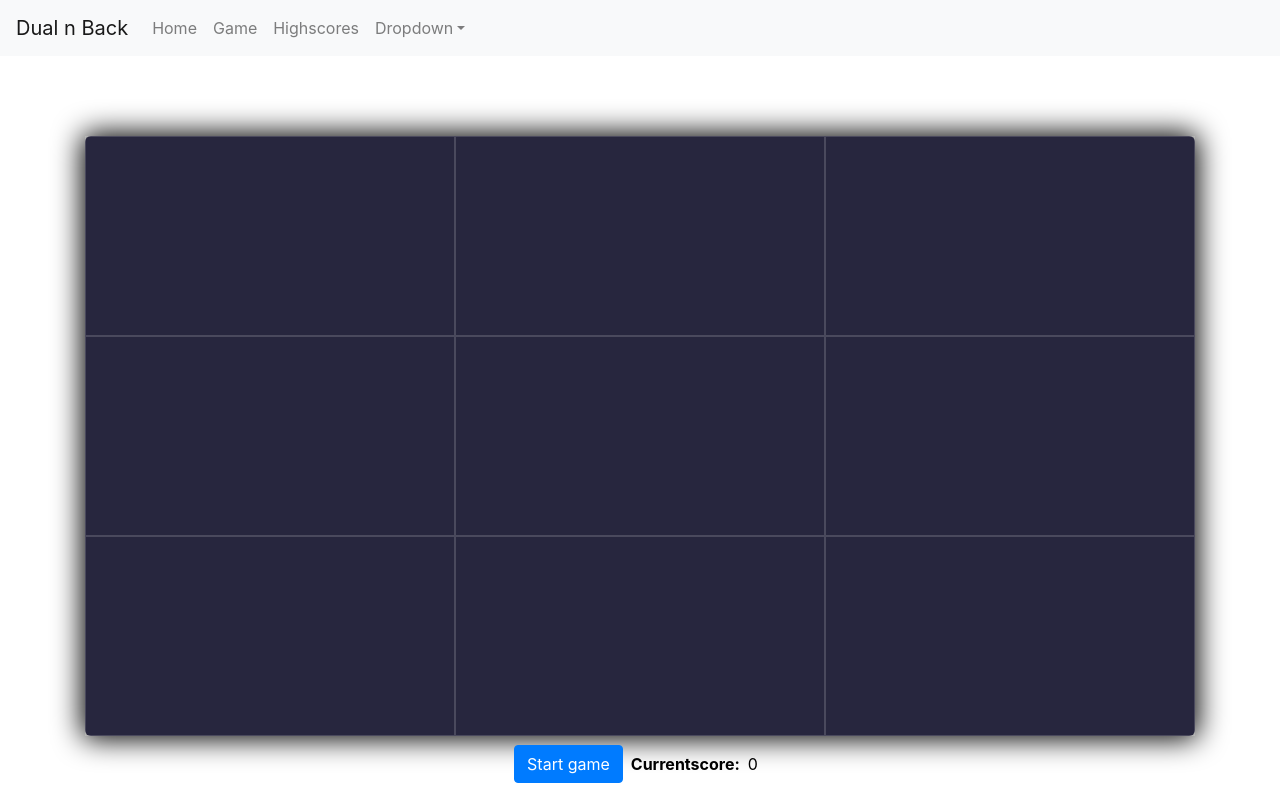
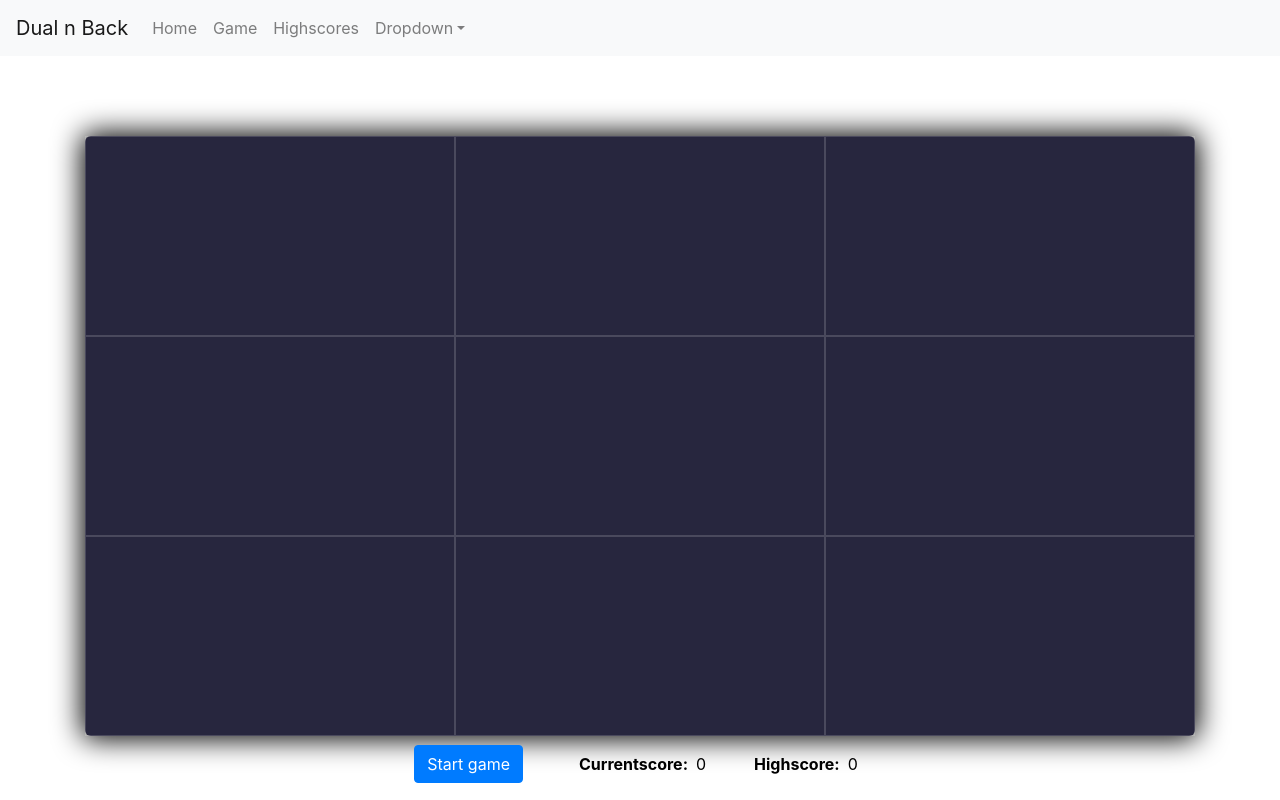
Before and after one commit to mathiasnielsen0/ITTWEB_Assignment3_Frontend, a React (Create React App) app in the folder dualnback_web3/: page /game in a window 1280 px wide. Built offline with nearby package versions, Linux system fonts and the light colour scheme.

Commit message:
Highscore

```diff
--- a/dualnback_web3/src/Pages/GamePage.tsx
+++ b/dualnback_web3/src/Pages/GamePage.tsx
@@ -37,15 +37,23 @@ export default class GamePage extends React.Component<IProps, IState> {
     }
 
     resetScore() {
+        let highScore = this.state.currentHighscore;
+        if(this.state.currentHighscore < this.state.currentScore)
+            highScore = this.state.currentScore;
         this.setState({
+            currentHighscore : highScore,
             currentScore : 0,
             gameStarted : false,
         })
     }
 
     incrementScore() {
+        let highScore = this.state.currentHighscore;
+        if(this.state.currentHighscore < (+this.state.currentScore + 1))
+            highScore = +this.state.currentScore + 1;
         this.setState({
             currentScore : +this.state.currentScore + 1,
+            currentHighscore : highScore,
         })
     }
 
@@ -61,7 +69,8 @@ export default class GamePage extends React.Component<IProps, IState> {
                         {this.state.gameStarted &&
                             <div className="mr-2">Game started</div>
                         }
-                        <b className="mr-2">Currentscore:</b> {this.state.currentScore}
+                        <b className="mr-2 ml-5">Currentscore:</b> {this.state.currentScore}
+                        <b className="ml-5 mr-2">Highscore:</b> {this.state.currentHighscore}
                     </div>
                 </div>
 
```
Also changed, not shown: 1 other file (tests, documents, lock files or other folders).
